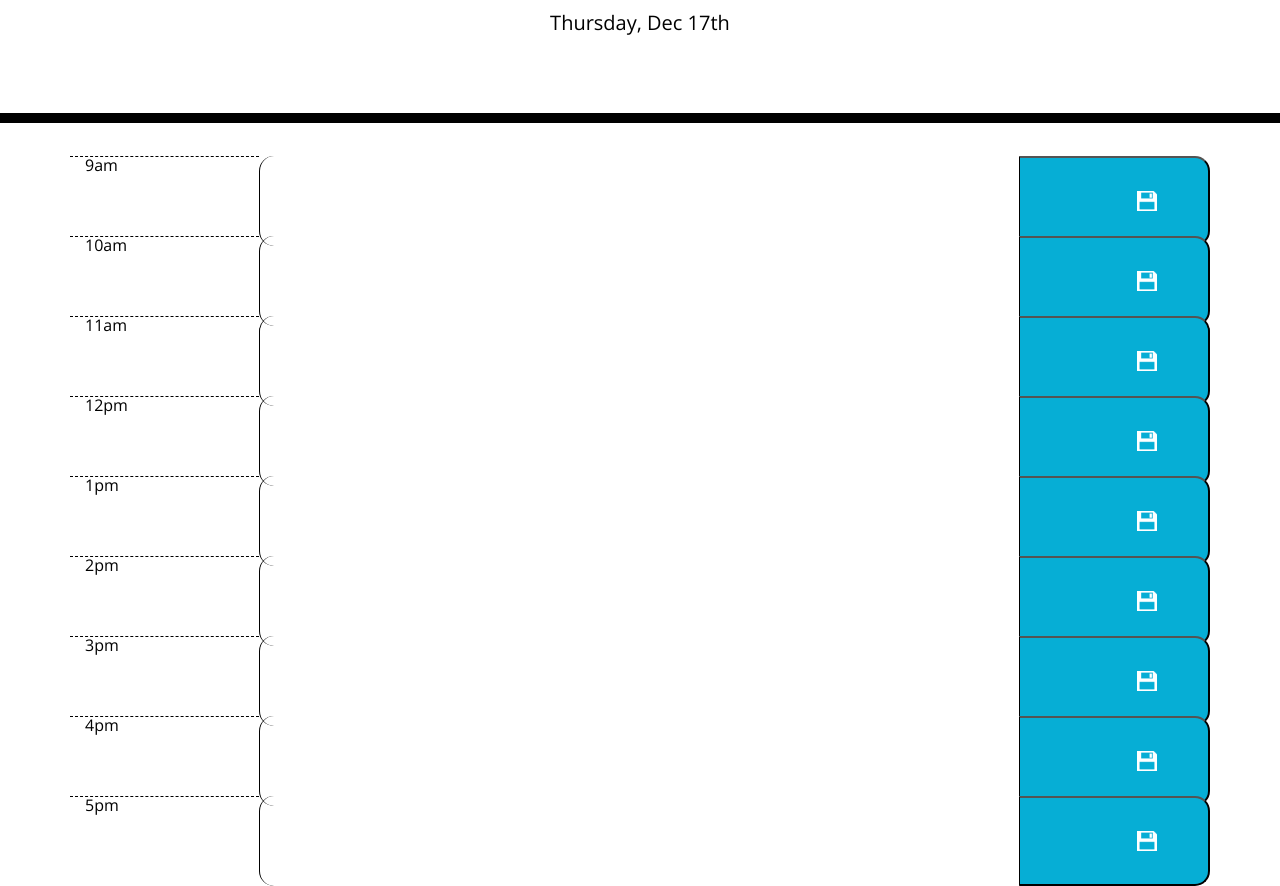
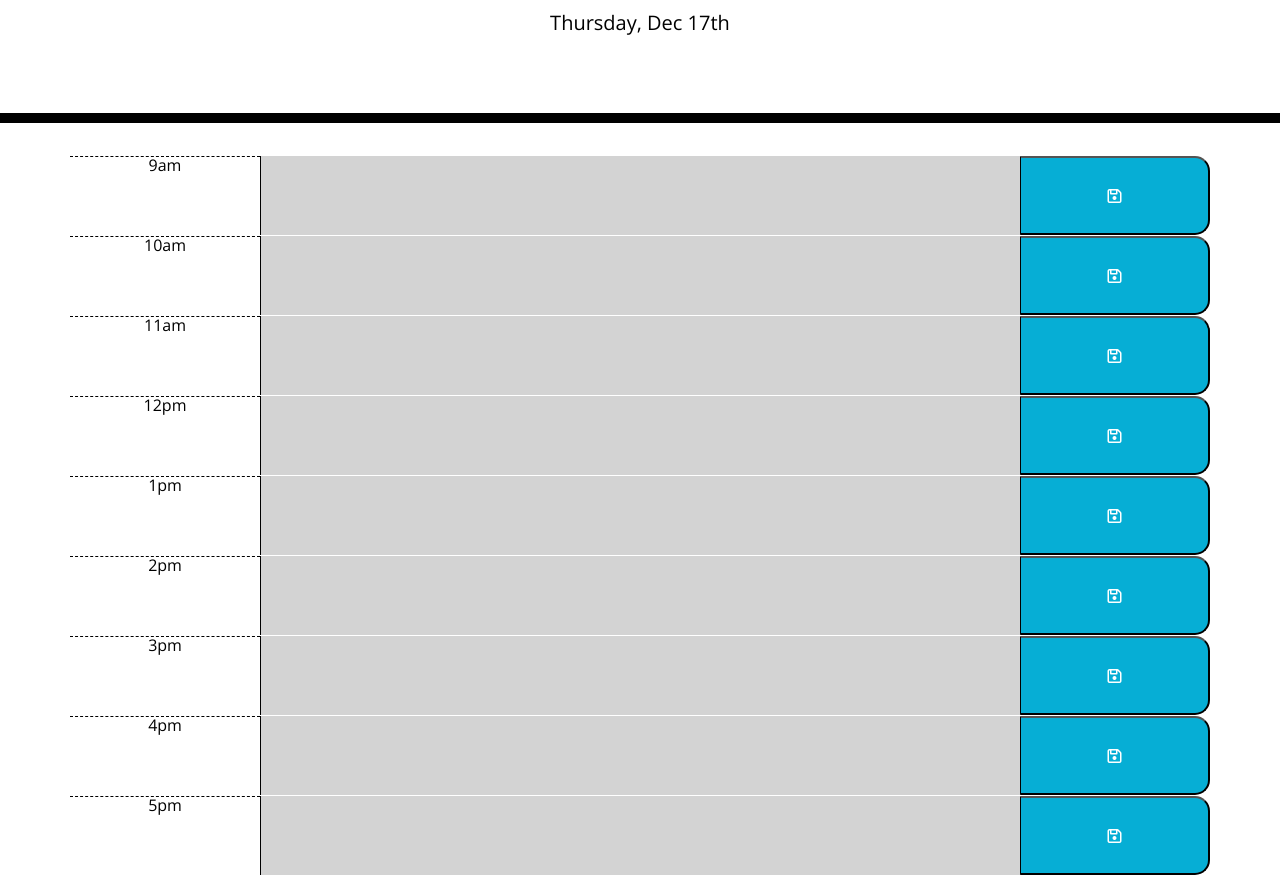
Before and after one commit to DougJohnson22/Work-Day-Scheduler, a plain HTML site: page index.html in a window 1280 px wide. Shown: the part 181-1067 px from the top of the page. Drawn offline with nearby package versions, Linux system fonts and the light colour scheme.

Commit message:
icon replaced and display formatting fixed

```diff
--- a/index.html
+++ b/index.html
@@ -23,140 +23,141 @@
     </header>
 
     <div class="container">
-<!-- ----------------------------------------->
-        <div class="row">
 
-            <div class="hour col">9am</div>
+        <div class="row time-block">
 
-            <textarea id="9" class="col-8 time-block"></textarea>
+            <div class="hour col-2">9am</div>
 
-            <button class="saveBtn col">
+            <textarea rows="1" id="09" class="col-8"></textarea>
 
-                <img src="saveBtn.png" alt="save-icon" id="saveIcon">
+            <button class="saveBtn col-2">
+
+                <i class="far fa-save"></i>
 
             </button>
 
         </div>
-<!-- ----------------------------------------->
-        <div class="row">
+        <!-- /.row -->
+        <div class="row time-block">
 
-            <div class="hour col">10am</div>
+            <div class="hour col-2">10am</div>
 
-            <textarea id="10" class="col-8 time-block"></textarea>
+            <textarea id="10" class="col-8"></textarea>
 
-            <button class="saveBtn col">
+            <button class="saveBtn col-2">
 
-                <img src="saveBtn.png" alt="save-icon" id="saveIcon">
+                <i class="far fa-save"></i>
 
             </button>
 
         </div>
-<!-- ----------------------------------------->
-        <div class="row">
+        <!-- /.row -->
+        <div class="row time-block">
 
-            <div class="hour col">11am</div>
+            <div class="hour col-2">11am</div>
 
-            <textarea id="11" class="col-8 time-block"></textarea>
+            <textarea id="11" class="col-8"></textarea>
 
-            <button class="saveBtn col">
+            <button class="saveBtn col-2">
 
-                <img src="saveBtn.png" alt="save-icon" id="saveIcon">
+                <i class="far fa-save"></i>
 
             </button>
 
         </div>
-<!-- ----------------------------------------->
-        <div class="row">
+        <!-- /.row -->
+        <div class="row time-block">
 
-            <div class="hour col">12pm</div>
+            <div class="hour col-2">12pm</div>
 
-            <textarea id="12" class="col-8 time-block"></textarea>
+            <textarea id="12" class="col-8"></textarea>
 
-            <button class="saveBtn col">
+            <button class="saveBtn col-2">
 
-                <img src="saveBtn.png" alt="save-icon" id="saveIcon">
+                <i class="far fa-save"></i>
 
             </button>
 
         </div>
-<!-- ----------------------------------------->
-        <div class="row">
+        <!-- /.row -->
+        <div class="row time-block">
 
-            <div class="hour col">1pm</div>
+            <div class="hour col-2">1pm</div>
 
-            <textarea id="13" class="col-8 time-block"></textarea>
+            <textarea id="13" class="col-8"></textarea>
 
-            <button class="saveBtn col">
+            <button class="saveBtn col-2">
 
-                <img src="saveBtn.png" alt="save-icon" id="saveIcon">
+                <i class="far fa-save"></i>
 
             </button>
 
         </div>
-<!-- ----------------------------------------->
-        <div class="row">
+        <!-- /.row -->
+        <div class="row time-block">
 
-            <div class="hour col">2pm</div>
+            <div class="hour col-2">2pm</div>
 
-            <textarea id="14" class="col-8 time-block"></textarea>
+            <textarea id="14" class="col-8"></textarea>
 
 
-            <button class="saveBtn col">
+            <button class="saveBtn col-2">
 
-                <img src="saveBtn.png" alt="save-icon" id="saveIcon">
+                <i class="far fa-save"></i>
 
             </button>
 
         </div>
-<!-- ----------------------------------------->
-        <div class="row">
+        <!-- /.row -->
+        <div class="row time-block">
 
-            <div class="hour col">3pm</div>
+            <div class="hour col-2">3pm</div>
 
-            <textarea id="15" class="col-8 time-block"></textarea>
+            <textarea id="15" class="col-8"></textarea>
 
-            <button class="saveBtn col">
+            <button class="saveBtn col-2">
 
-                <img src="saveBtn.png" alt="save-icon" id="saveIcon">
+                <i class="far fa-save"></i>
 
             </button>
 
         </div>
-<!-- ----------------------------------------->
-        <div class="row">
+        <!-- /.row -->
+        <div class="row time-block">
 
-            <div class="hour col">4pm</div>
+            <div class="hour col-2">4pm</div>
 
-            <textarea id="16" class="col-8 time-block"></textarea>
+            <textarea id="16" class="col-8"></textarea>
 
-            <button class="saveBtn col">
+            <button class="saveBtn col-2">
 
-                <img src="saveBtn.png" alt="save-icon" id="saveIcon">
+                <i class="far fa-save"></i>
 
             </button>
 
         </div>
-<!-- ----------------------------------------->
-        <div class="row">
+        <!-- /.row -->
+        <div class="row time-block">
 
-            <div class="hour col">5pm</div>
+            <div class="hour col-2">5pm</div>
 
-            <textarea id="17" class="col-8 time-block"></textarea>
+            <textarea id="17" class="col-8"></textarea>
 
-            <button class="saveBtn col">
+            <button class="saveBtn col-2">
 
-                <img src="saveBtn.png" alt="save-icon" id="saveIcon">
+                <i class="far fa-save"></i>
 
             </button>
 
         </div>
-<!-- ----------------------------------------->
+        <!-- /.row -->
 
 
     </div>
 
     <script src="https://cdnjs.cloudflare.com/ajax/libs/jquery/3.2.1/jquery.min.js"></script>
     <script src="https://cdnjs.cloudflare.com/ajax/libs/moment.js/2.24.0/moment.min.js"></script>
+    <script src="https://kit.fontawesome.com/93db411b4c.js" crossorigin="anonymous"></script>
     <script src="script.js"></script>
 </body>
 
--- a/script.js
+++ b/script.js
@@ -4,33 +4,46 @@ $("#currentDay").text(date)
 
 
 // Create a function to check the time and set the display colors
-var checkTime = function() {
-// Get current time
-var currentTime = moment().format('H')
-console.log(currentTime)
+var checkTime = function () {
+    // Get current time
+    var currentTime = moment().format('H')
+    console.log(currentTime)
 
-// Get all elements with tag textarea
-var textareaEl = $("textarea")
+    $("textarea").each(function (index) {
 
-// loop through to get index
-for (var i=0; i < textareaEl.length; i++) {
+        // set a variable to capture the id from each textarea
+        var boxtime = $(this).attr("id")
 
-// grab each tag's id
-var timeOfDayId = textareaEl[i].id;
+        // These if statement checks current time and compares it to the id captured above
+        if (boxtime < currentTime) {
+            $(this).addClass("past")
+        }
+        else if (boxtime > currentTime) {
+            $(this).addClass("future")
+        }
+        else {
+            $(this).addClass("present")
+        }
 
-var manipID = document.getElementById(textareaEl[i].id)
+    });
 
-console.log(manipID)
+}
+checkTime()
 
-if (timeOfDayId < currentTime) {
-    $(textareaEl[i].id).addClass("past")
-} else if (timeOfDayId > currentTime) {
-    $(textareaEl[i].id).addClass("future")
-} else {
-    $(textareaEl[i].id).addClass("present")
-}
+// create click eventListener
+$(".saveBtn").click(function () {
+
+    // create variable toDo to capture text from textarea
+    var toDO = $("textarea").val()
+    console.log(this)
 
 
-}}
 
-checkTime()
+
+})
+
+// Grab the text from each textarea and save it local storage when the button is pushed
+
+this.previousElementSibling
+
+// event delegation: FYI project
--- a/style.css
+++ b/style.css
@@ -63,14 +63,12 @@ body {
     border-bottom-right-radius: 15px;
     background-color: #06AED5;
     color: white;
+    display: flex;
+    justify-content: center;
+    align-items: center;
   }
 
   .saveBtn i:hover {
     font-size: 20px;
     transition: all .3s ease-in-out;
   }
-
-  #saveIcon {
-      width: 20px;
-      height: 20px;
-  }
```
Also changed, not shown: saveBtn.png (deleted).
